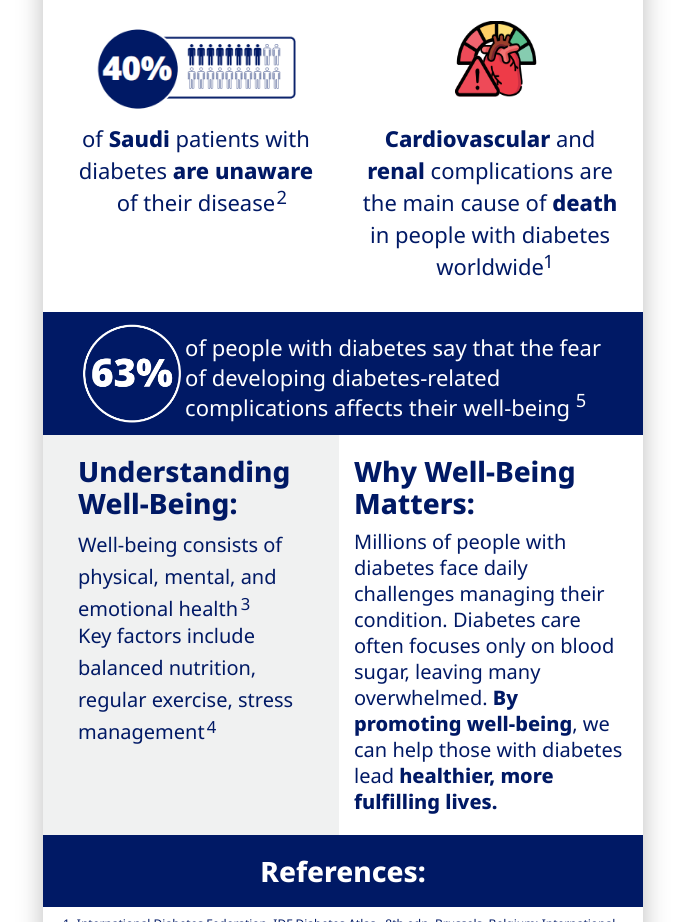
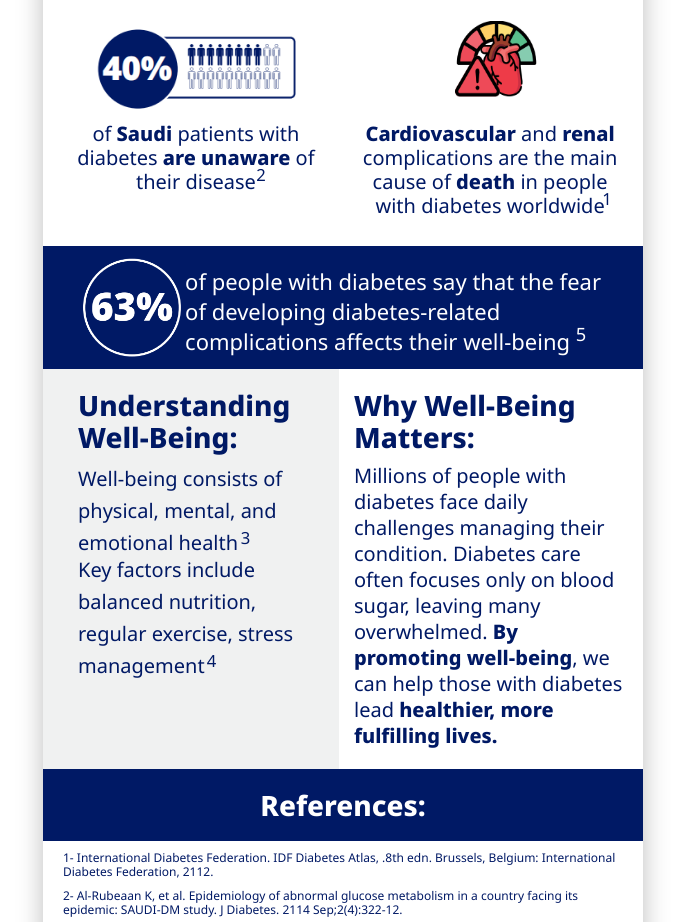
Before and after one commit to showkmahmoud/diabetes_emaile, a plain HTML site: page index.html in a window 1280 px wide. Shown: the part 1120-2042 px from the top of the page, without its empty margins (297-982 px from the left). Drawn offline with Linux system fonts and the light colour scheme.

Commit message:
BF: enhance the spacing

```diff
--- a/index.html
+++ b/index.html
@@ -261,7 +261,7 @@
             </table>
           </td>
         </tr>
-        <!-- THREE COLUMN SECTION -->
+        <!-- Two COLUMN SECTION -->
         <tr>
           <td>
             <table width="100%">
@@ -284,16 +284,16 @@
                           </tr>
                           <tr>
                             <td>
-                              <p>
+                              <p style="font-size: 20px; line-height: 24px">
                                 of <span class="bolder">Saudi</span> patients
                                 with diabetes
                                 <span class="bolder">are unaware</span> of their
                                 disease
                                 <small
                                   style="
-                                    margin-top: -37px;
+                                    margin-top: -31px;
                                     display: block;
-                                    width: 34%;
+                                    width: 50%;
                                     margin-left: auto;
                                   "
                                   >2</small
@@ -322,7 +322,7 @@
                           </tr>
                           <tr>
                             <td>
-                              <p>
+                              <p style="font-size: 20px; line-height: 24px">
                                 <span class="bolder">Cardiovascular</span> and
                                 <span class="bolder">renal</span> complications
                                 are the main cause of
@@ -330,9 +330,9 @@
                                 diabetes worldwide
                                 <small
                                   style="
-                                    margin-top: -37px;
+                                    margin-top: -31px;
                                     display: block;
-                                    width: 55%;
+                                    width: 10%;
                                     margin-left: auto;
                                   "
                                   >1</small
```
